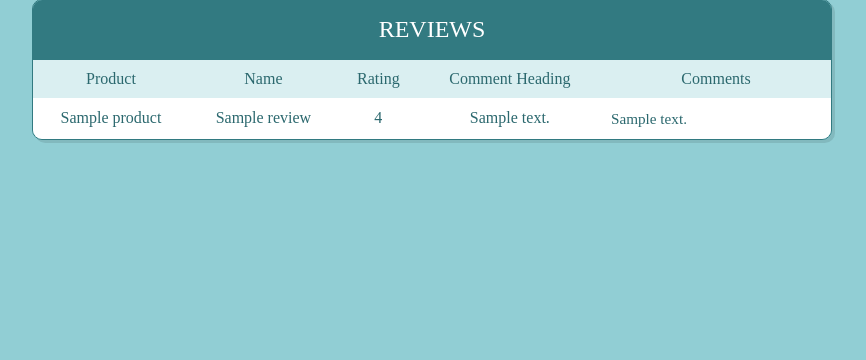
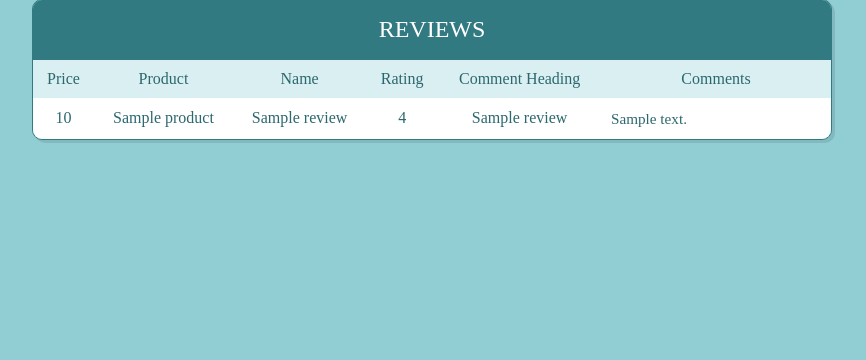
Before and after one commit to MasteriNeuron/Web_Scrapping, a Flask app: template templates/results.html in a window 1280 px wide. Shown: the part 17-377 px from the top of the page, without its empty margins (208-1074 px from the left). Run offline with Flask 2, Linux system fonts and the light colour scheme; the template is opened without the code that fills it: most values are stand-ins (such as "Sample title", 1, 10 or a date in 2020); some libraries are stand-ins or nearby versions.

Commit message:
Update results.html

```diff
--- a/templates/results.html
+++ b/templates/results.html
@@ -21,6 +21,7 @@
 
    <table cellspacing="0">
       <tr>
+          <th>Price</th>
          <th>Product</th>
          <th>Name</th>
          <th>Rating</th>
@@ -29,10 +30,11 @@
       </tr>
          {% for review in reviews %}
       <tr>
+          <td>{{review['Price']}}</td>
           <td>{{review['Product']}}</td>
-         <td>{{review['Name']}}</td>
+         <td>{{review['Customer Name']}}</td>
          <td>{{review['Rating']}}</td>
-         <td>{{review['CommentHead']}}</td>
+         <td>{{review['Heading']}}</td>
          <td>{{review['Comment']}} </td>
        {% endfor %}
    </table>
```
